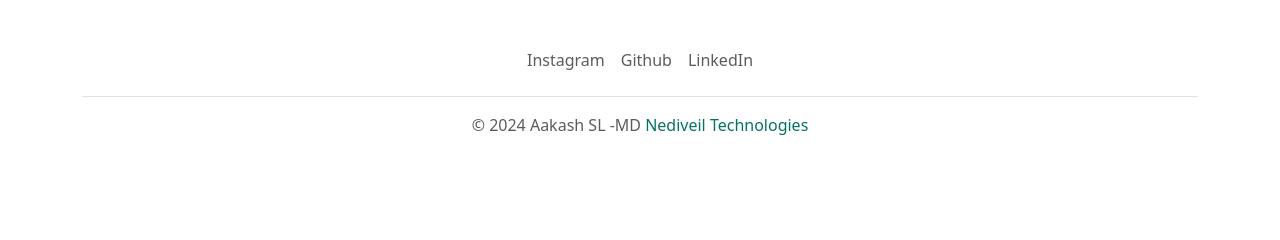
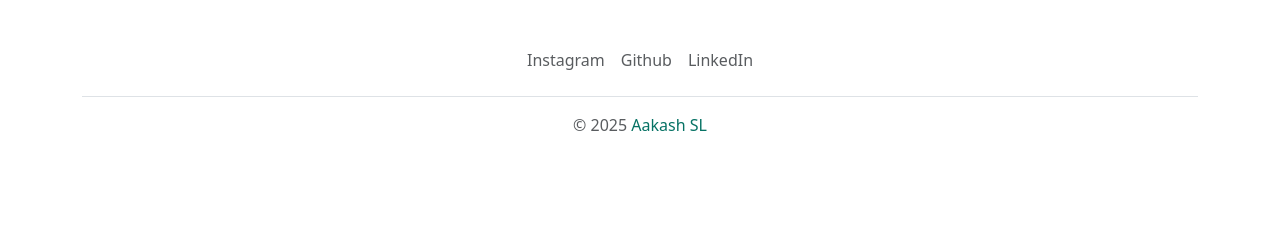
Before and after one commit to aakashsl/Score-Board, a Flask app: page / in a window 1280 px wide. Shown: the part 140-380 px from the top of the page. Run offline with Flask 3, Linux system fonts and the light colour scheme; data that the repository does not hold is empty.

Commit message:
MD removed

```diff
--- a/templates/index.html
+++ b/templates/index.html
@@ -55,7 +55,7 @@
             <li class="nav-item"><a href="https://www.linkedin.com/in/aakash-sl"
                   class="nav-link px-2 text-body-secondary">LinkedIn</a></li>
          </ul>
-         <p class="text-center text-body-secondary">© 2024 Aakash SL  -MD <a style="color: #067264; text-decoration: none;" href="https://www.nediveil.in">Nediveil Technologies</a></p>
+         <p class="text-center text-body-secondary">© 2025 <a style="color: #067264; text-decoration: none;" href="https://www.aakashsl.me">Aakash SL</a></p>
       </footer>
    </div>
    <script src="https://cdn.jsdelivr.net/npm/bootstrap@5.3.2/dist/js/bootstrap.bundle.min.js"
```
